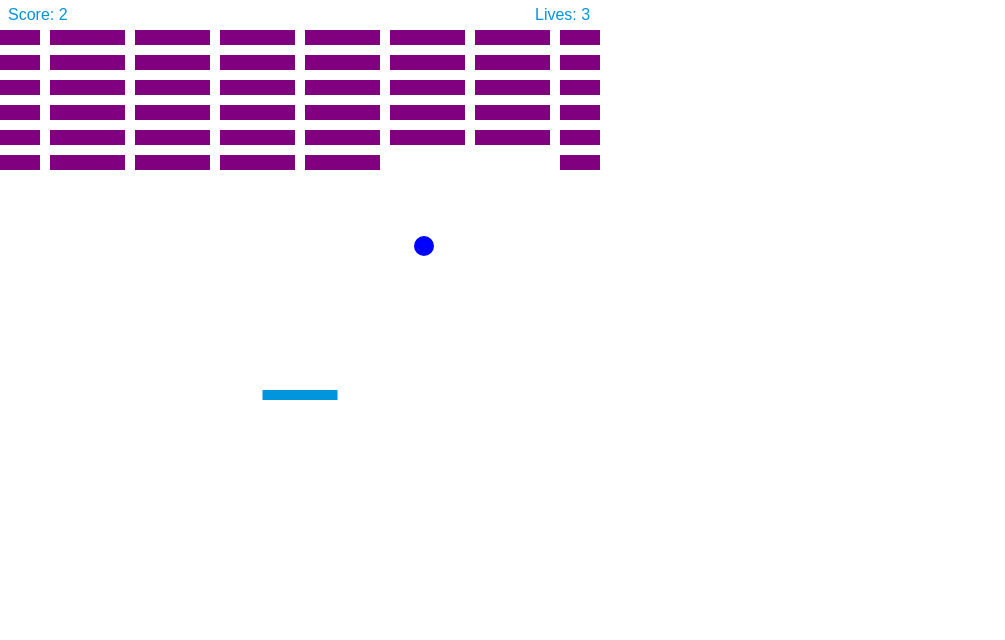
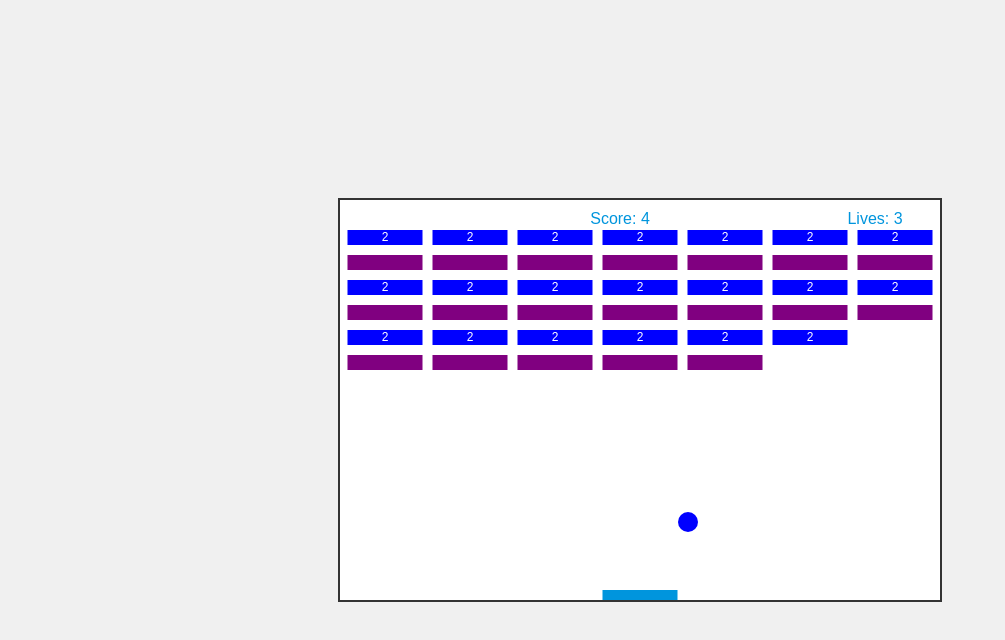
Before and after one commit to kevingbt/casseBrique, a website with bundled scripts: page src/index.html in a window 1280 px wide. Shown: the whole page, without its empty margins (0-1005 px from the left). Built offline with nearby package versions, Linux system fonts and the light colour scheme.

Commit message:
Ajustement style : Centrage du canvas et du score. Ajout des blocs bleu et du multihit

```diff
--- a/src/index.html
+++ b/src/index.html
@@ -12,6 +12,19 @@
             padding: 0;
             box-sizing: border-box;
         }
+
+        body {
+            display: flex;
+            justify-content: center;
+            align-items: center;
+            min-height: 100vh;
+            background-color: #f0f0f0;
+        }
+
+        #canvaGame {
+            border: 2px solid #333;
+            background-color: white;
+        }
     </style>
 
     <canvas id="canvaGame"></canvas>
--- a/src/js/components/ball.js
+++ b/src/js/components/ball.js
@@ -99,7 +99,7 @@ class Ball {
         for (let r = 0; r < grid.rowCount; r++) {
             for (let c = 0; c < grid.columnCount; c++) {
                 let b = grid.bricks[r][c];
-                if (b.status == 1) {
+                if (b.status > 0) {
                     if (
                         this.x > b.x &&
                         this.x < b.x + b.width &&
@@ -107,7 +107,9 @@ class Ball {
                         this.y < b.y + b.height
                     ) {
                         this.dy = -this.dy;
-                        b.status = 0;
+
+                        // Gérer le multihit directement
+                        b.status--;
                         score.scoreUp();
                     }
                 }
--- a/src/js/components/bloc.js
+++ b/src/js/components/bloc.js
@@ -15,15 +15,34 @@
    * @param {number} width - Largeur de la brique en pixels
    * @param {number} height - Hauteur de la brique en pixels
    * @param {string} [color="purple"] - Couleur de la brique
-   * @param {number} [status=1] - État de la brique (1=actif, 0=détruit)
+   * @param {number} [status=1] - État de la brique (nombre de hits restants)
+   * @param {number} [maxHits=1] - Nombre maximum de hits nécessaires pour détruire la brique
    */
-  constructor(x, y, width, height, color="purple", status = 1){
+  constructor(x, y, width, height, color="purple", status = 1, maxHits = null){
     this.x = x;
     this.y = y;
     this.width = width;
     this.height = height;
     this.color = color;
     this.status = status;
+    this.maxHits = maxHits || this.getMaxHitsByColor(color);
+  }
+
+  /**
+   * Détermine le nombre de hits nécessaires selon la couleur
+   *
+   * @private
+   * @param {string} color - Couleur de la brique
+   * @returns {number} Nombre de hits nécessaires
+   */
+  getMaxHitsByColor(color) {
+    switch(color.toLowerCase()) {
+      case 'blue':
+        return 2;
+      case 'purple':
+      default:
+        return 1;
+    }
   }
 
   /**
@@ -32,15 +51,51 @@
    * @param {CanvasRenderingContext2D} ctx - Contexte de rendu 2D du canvas
    * @returns {void}
    */
-draw(ctx) {
-    // Dessiner la brique si elle est active (status >= 1)
-    if (this.status != 0) {
+  /**
+   * Gère la collision avec la brique
+   *
+   * @returns {boolean} true si la brique est détruite, false sinon
+   */
+  hit() {
+    if (this.status <= 0) {
+      return true;
+    }
+
+    this.status--;
+    return this.status <= 0;
+  }
+
+  /**
+   * Dessine la brique sur le canvas si elle est active
+   *
+   * @param {CanvasRenderingContext2D} ctx - Contexte de rendu 2D du canvas
+   * @returns {void}
+   */
+  draw(ctx) {
+    // Dessiner la brique si elle est active (status > 0)
+    if (this.status > 0) {
       ctx.beginPath();
+
+      // Ajuster l'opacité selon le nombre de hits restants
+      const opacity = this.status / this.maxHits;
+      ctx.globalAlpha = Math.max(0.3, opacity);
+
       ctx.fillStyle = this.color;
       ctx.rect(this.x, this.y, this.width, this.height);
       ctx.fill();
       ctx.closePath();
 
+      // Réinitialiser l'opacité
+      ctx.globalAlpha = 1.0;
+
+      // Afficher le nombre de hits restants pour les blocs multihit
+      if (this.maxHits > 1 && this.status > 1) {
+        ctx.fillStyle = 'white';
+        ctx.font = '12px Arial';
+        ctx.textAlign = 'center';
+        ctx.textBaseline = 'middle';
+        ctx.fillText(this.status.toString(), this.x + this.width/2, this.y + this.height/2);
+      }
     }
   }
 
--- a/src/js/components/gameUI.js
+++ b/src/js/components/gameUI.js
@@ -27,7 +27,7 @@ export default class GameUI {
         this.ballList.push(new Ball(300, 300, 10));
         this.canvas = canvas;
         this.barre = new Barre(canvas);
-        this.grid = new Grid(10, 6, 75, 15, 10, 30, this.canvas);
+        this.grid = new Grid(7, 6, 75, 15, 10, 30, this.canvas);
     }
 
     /**
--- a/src/js/components/grid.js
+++ b/src/js/components/grid.js
@@ -64,12 +64,17 @@ initializeBricks() {
         const x = offsetLeft + col * (this.width + this.padding);
         const y = this.offsetTop + row * (this.height + this.padding);
 
+        // Définir la couleur et le status selon la ligne : lignes paires = bleu (2 hits), lignes impaires = violet (1 hit)
+        const color = (row % 2 === 0) ? "blue" : "purple";
+        const status = (row % 2 === 0) ? 2 : 1;
+
         this.bricks[row][col] = {
           x,
           y,
           width: this.width,
           height: this.height,
-          status: 1
+          status: status,
+          color: color
         };
       }
     }
@@ -96,8 +101,8 @@ draw(ctx) {
     this.bricks.forEach(row => {
       // Parcourir ensuite, chaque élément d'une rangée
       row.forEach( block => {
-        if (block.status == 1) {
-          let bloc = new Bloc( block.x, block.y, block.width, block.height );
+        if (block.status > 0) {
+          let bloc = new Bloc( block.x, block.y, block.width, block.height, block.color, block.status );
           bloc.draw(ctx);
         }
       })
--- a/src/js/components/score.js
+++ b/src/js/components/score.js
@@ -39,6 +39,6 @@ export default class Score {
   draw(ctx){  //param : canva
     ctx.font = "16px Arial";
     ctx.fillStyle = "#0095DD";
-    ctx.fillText(`Score: ${this.score}`, 8, 20);
+    ctx.fillText(`Score: ${this.score}`, 280, 20);
   }
 }
```
